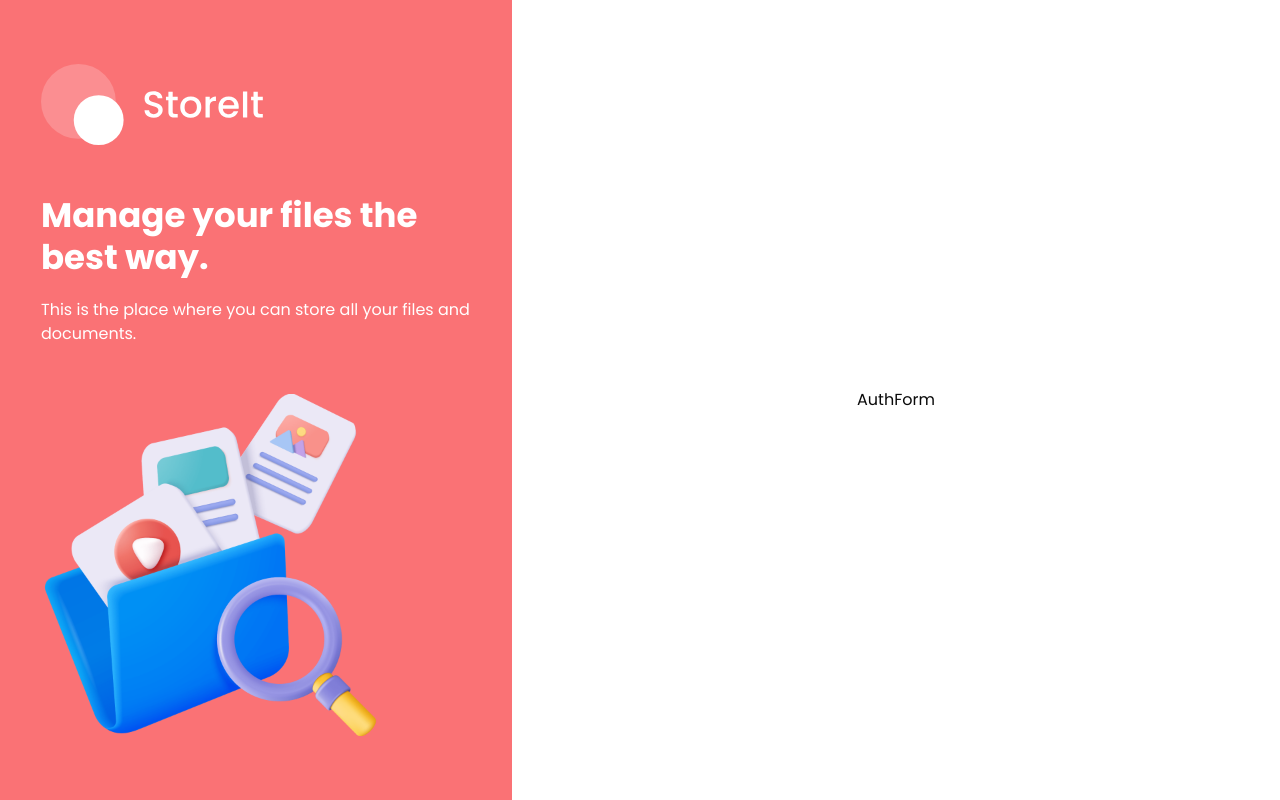
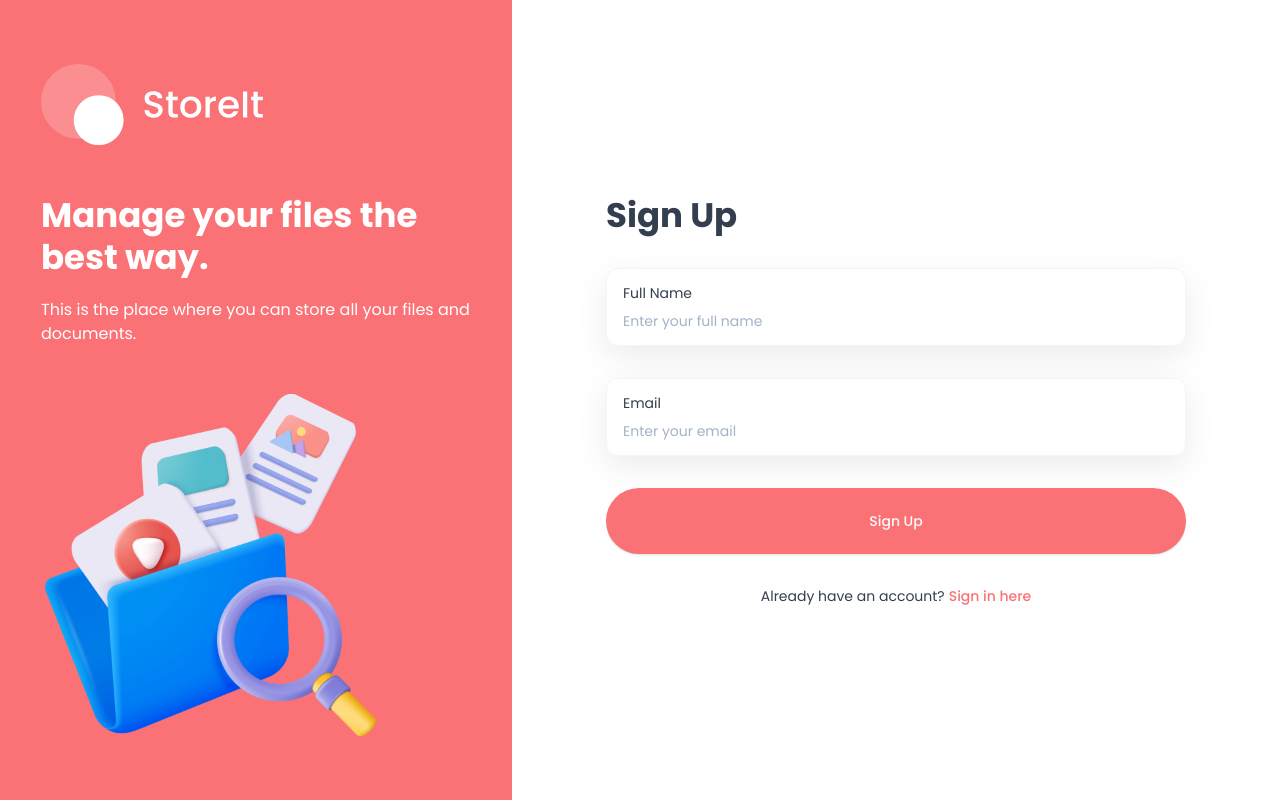
Before and after one commit to sandeshjoshi0927/storage-management, a Next.js app: page /sign-up in a window 1280 px wide. Built offline with nearby package versions, Linux system fonts and the light colour scheme.

Commit message:
auth form, schema, loading and error states with zod validation

```diff
--- a/components/AuthForm.tsx
+++ b/components/AuthForm.tsx
@@ -1,6 +1,132 @@
+"use client";
+
+import { z } from "zod";
+import { zodResolver } from "@hookform/resolvers/zod";
+import { useForm } from "react-hook-form";
+import { Button } from "@/components/ui/button";
+import {
+  Form,
+  FormControl,
+  FormDescription,
+  FormField,
+  FormItem,
+  FormLabel,
+  FormMessage,
+} from "@/components/ui/form";
+import { Input } from "@/components/ui/input";
+import { useState } from "react";
+import Image from "next/image";
+import Link from "next/link";
+
 type FormType = "sign-in" | "sign-up";
 
+const authFormSchema = (formType: FormType) => {
+  return z.object({
+    email: z.string().email(),
+    fullName:
+      formType === "sign-up"
+        ? z.string().min(2).max(50)
+        : z.string().optional(),
+  });
+};
+
 const AuthForm = ({ type }: { type: FormType }) => {
-  return <div>AuthForm</div>;
+  const [isLoading, setIsLoading] = useState(false);
+  const [errorMessage, setErrorMessage] = useState("");
+
+  const formSchema = authFormSchema(type);
+  const form = useForm<z.infer<typeof formSchema>>({
+    resolver: zodResolver(formSchema),
+    defaultValues: {
+      email: "",
+      fullName: "",
+    },
+  });
+
+  const onSubmit = (values: z.infer<typeof formSchema>) => {
+    console.log(values);
+  };
+
+  return (
+    <Form {...form}>
+      <form onSubmit={form.handleSubmit(onSubmit)} className="auth-form">
+        <h1 className="form-title">
+          {type === "sign-in" ? "Sign In" : "Sign Up"}
+        </h1>
+        {type === "sign-up" && (
+          <FormField
+            control={form.control}
+            name="fullName"
+            render={({ field }) => (
+              <FormItem>
+                <div className="shad-form-item">
+                  <FormLabel className="shad-form-label">Full Name</FormLabel>
+                  <FormControl>
+                    <Input
+                      placeholder="Enter your full name"
+                      {...field}
+                      className="shad-input"
+                    />
+                  </FormControl>
+                </div>
+                <FormMessage className="shad-form-message" />
+              </FormItem>
+            )}
+          />
+        )}
+
+        <FormField
+          control={form.control}
+          name="email"
+          render={({ field }) => (
+            <FormItem>
+              <div className="shad-form-item">
+                <FormLabel className="shad-form-label">Email</FormLabel>
+                <FormControl>
+                  <Input
+                    placeholder="Enter your email"
+                    {...field}
+                    className="shad-input"
+                  />
+                </FormControl>
+              </div>
+              <FormMessage className="shad-form-message" />
+            </FormItem>
+          )}
+        />
+        <Button
+          type="submit"
+          className="form-submit-button"
+          disabled={isLoading}
+        >
+          {type === "sign-in" ? "Sign In" : "Sign Up"}
+          {isLoading && (
+            <Image
+              src="/assets/icons/loader.svg"
+              alt="loader"
+              width={24}
+              height={24}
+              className="ml-2 animate-spin"
+            />
+          )}
+        </Button>
+
+        {errorMessage && <p className="error-message">*{errorMessage}</p>}
+        <div className="body-2 flex justify-center">
+          <p className="text-light-100">
+            {type === "sign-in"
+              ? "Don't have an account?"
+              : "Already have an account?"}
+          </p>
+          <Link
+            href={type === "sign-in" ? "/sign-up" : "/sign-in"}
+            className="ml-1 font-medium text-brand"
+          >
+            {type === "sign-in" ? "Create One here" : "Sign in here"}
+          </Link>
+        </div>
+      </form>
+    </Form>
+  );
 };
 export default AuthForm;
--- /dev/null
+++ b/components/ui/input.tsx
@@ -0,0 +1,22 @@
+import * as React from "react"
+
+import { cn } from "@/lib/utils"
+
+const Input = React.forwardRef<HTMLInputElement, React.ComponentProps<"input">>(
+  ({ className, type, ...props }, ref) => {
+    return (
+      <input
+        type={type}
+        className={cn(
+          "flex h-9 w-full rounded-md border border-input bg-transparent px-3 py-1 text-base shadow-sm transition-colors file:border-0 file:bg-transparent file:text-sm file:font-medium file:text-foreground placeholder:text-muted-foreground focus-visible:outline-none focus-visible:ring-1 focus-visible:ring-ring disabled:cursor-not-allowed disabled:opacity-50 md:text-sm",
+          className
+        )}
+        ref={ref}
+        {...props}
+      />
+    )
+  }
+)
+Input.displayName = "Input"
+
+export { Input }
```
